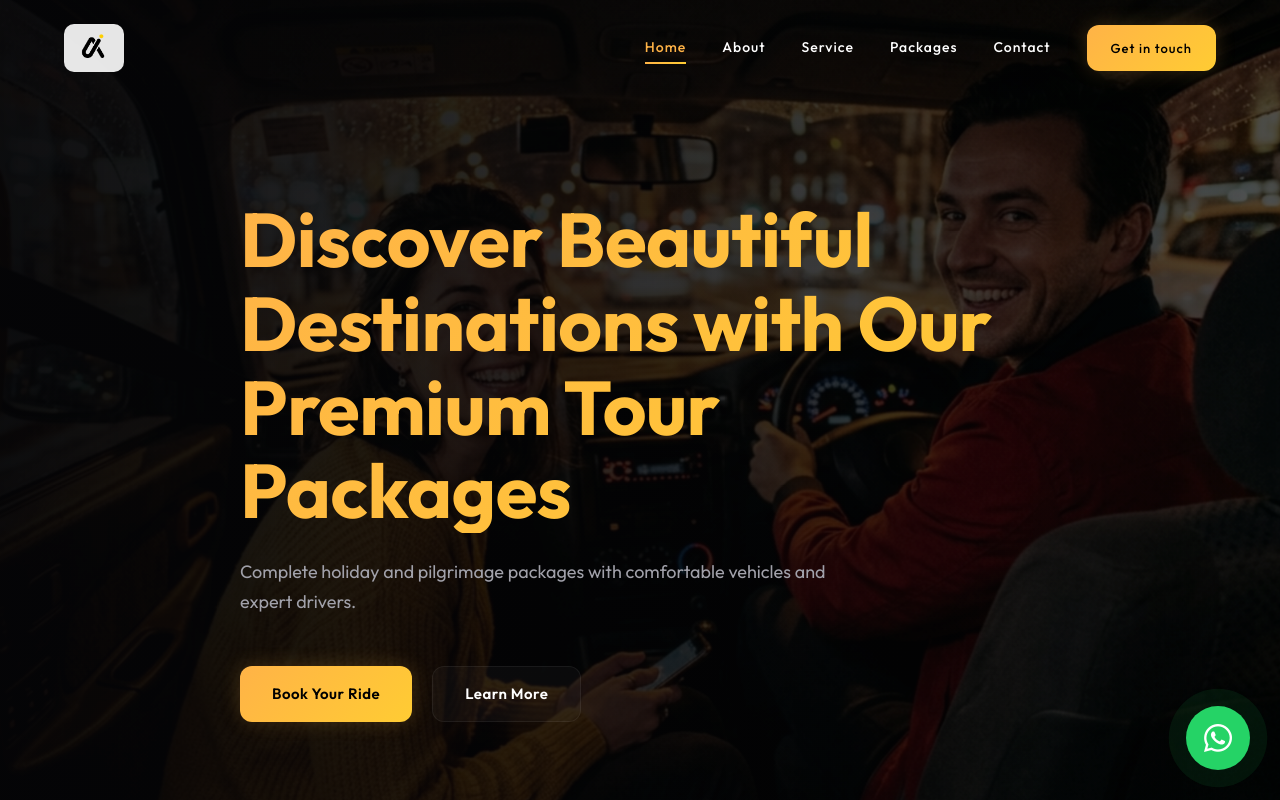
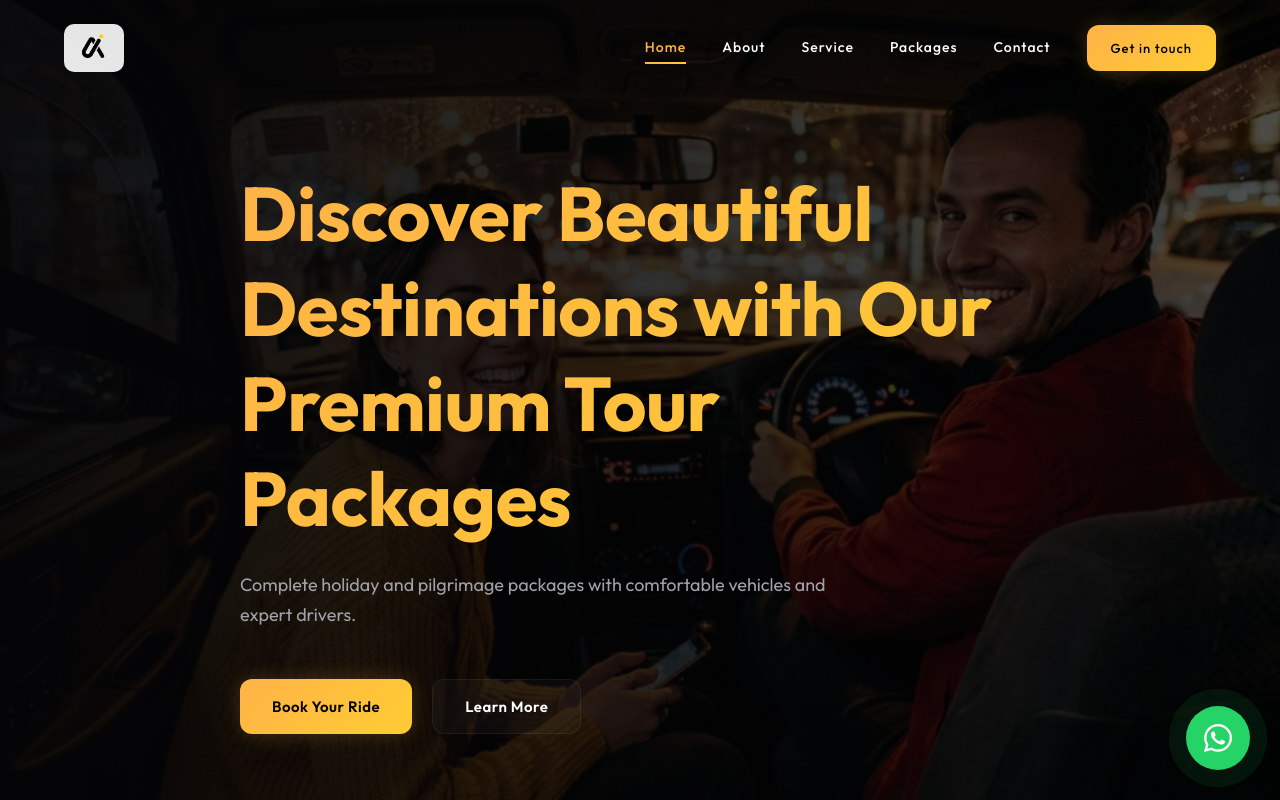
Before and after one commit to Abhinav-THAJ/cabz-tours, a Next.js app: page / in a window 1280 px wide. Shown: the top 800 px of the page. Built offline with nearby package versions, Linux system fonts and the light colour scheme.

Commit message:
Fix hero vertical alignment and line-height

```diff
--- a/src/app/globals.css
+++ b/src/app/globals.css
@@ -120,7 +120,7 @@ header.scrolled {
 .mobile-menu a:hover, .mobile-menu a.active { color: var(--primary); padding-left: 10px; }
 
 /* Hero */
-.hero { position: relative; height: 100vh; display: flex; align-items: center; overflow: hidden; }
+.hero { position: relative; height: 100vh; padding-top: 100px; display: flex; align-items: center; overflow: hidden; }
 .hero-bg { position: absolute; top: 0; left: 0; width: 100%; height: 100%; z-index: -1; }
 .hero-bg img { width: 100%; height: 100%; object-fit: cover; filter: brightness(0.4); transform: scale(1.05); animation: kenburns 20s infinite alternate; }
 .hero-bg::after {
@@ -128,10 +128,10 @@ header.scrolled {
   background: linear-gradient(to right, rgba(5,5,7,0.9) 0%, rgba(5,5,7,0.2) 100%);
 }
 @keyframes kenburns { 0% { transform: scale(1); } 100% { transform: scale(1.1); } }
-.hero-content { max-width: 800px; position: relative; z-index: 2; padding-top: 120px; }
+.hero-content { max-width: 800px; position: relative; z-index: 2; }
 .hero h1 {
   font-size: clamp(40px, 6vw, 76px); margin-bottom: 24px; opacity: 0;
-  transform: translateY(40px); animation: fadeInUp 1s forwards 0.3s; line-height: 1.1;
+  transform: translateY(40px); animation: fadeInUp 1s forwards 0.3s; line-height: 1.25;
 }
 .hero p {
   font-size: 18px; color: var(--text-dim); margin-bottom: 48px; max-width: 600px;
```
